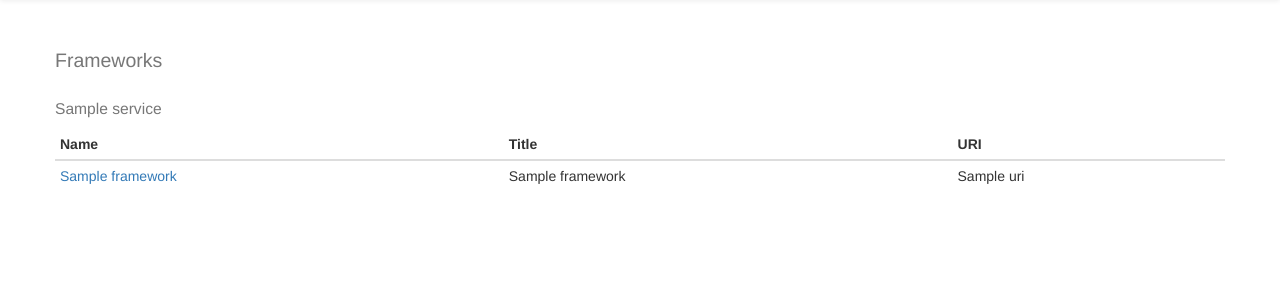
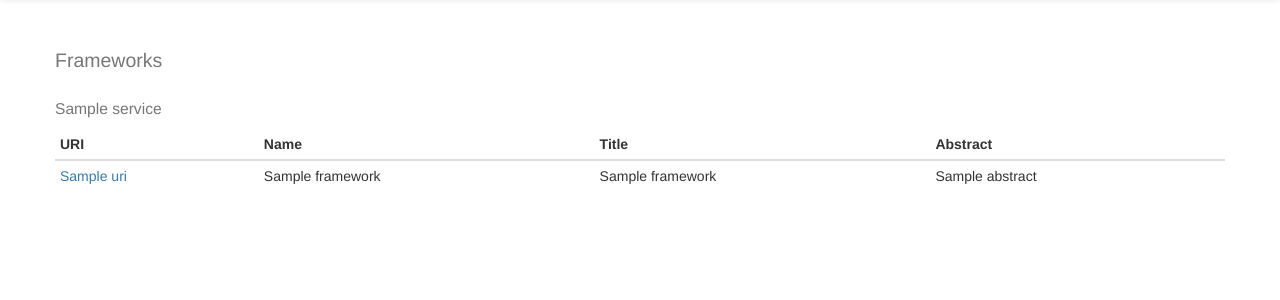
Before and after one commit to neogeo-technologies/OneTjs, a Flask app: template app/public_pages/templates/frameworks_list.html in a window 1280 px wide. Shown: the part 51-351 px from the top of the page. Run offline with Flask 2, Linux system fonts and the light colour scheme; the template is opened without the code that fills it: most values are stand-ins (such as "Sample title", 1, 10 or a date in 2020); parts of the project's set-up code (start-up, migrations or seed data) failed here and were passed over; some libraries are stand-ins or nearby versions.

Commit message:
restructure the html template for the lists of frameworks

```diff
--- a/app/public_pages/templates/frameworks_list.html
+++ b/app/public_pages/templates/frameworks_list.html
@@ -23,18 +23,20 @@
     <table class="table table-condensed">
         <thead>
             <tr>
+                <th>URI</th>
                 <th>Name</th>
                 <th>Title</th>
-                <th>URI</th>
+                <th>Abstract</th>
             </tr>
         </thead>
         <tbody>
             {% for framework in frameworks %}
             <tr>
                 <td><a href="{{ url_for('.framework', service_name=service.name, framework_name=framework.name) }}">
-                    {{ framework.name }}</a></td>
+                    {{ framework.uri }}</a></td>
+                <td>{{ framework.name }}</td>
                 <td>{{ framework.title }}</td>
-                <td>{{ framework.uri }}</td>
+                <td>{{ framework.abstract }}</td>
             </tr>
             {% endfor %}
         </tbody>
```
